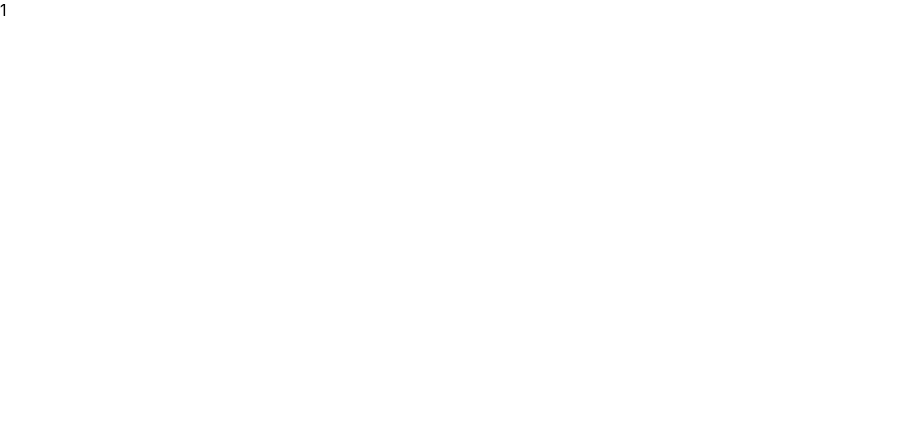
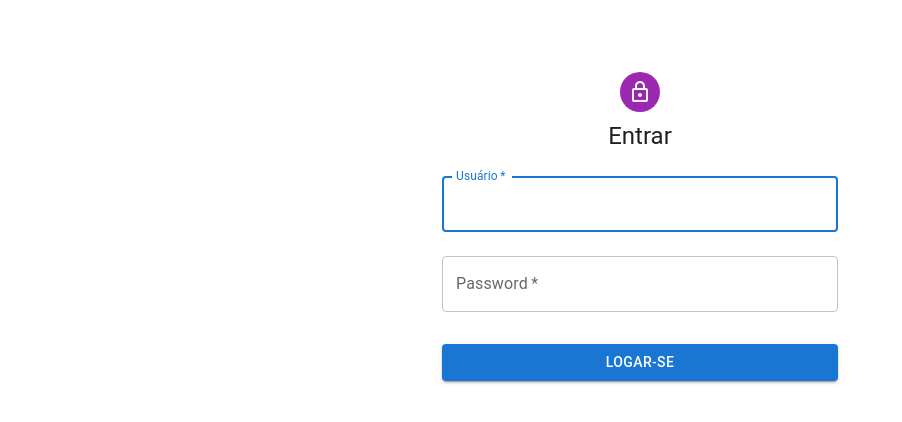
Before and after one commit to alexsandron3/economapas-front, a React (Create React App) app: page / in a window 1280 px wide. Shown: the top 422 px of the page, without its empty margins (0-902 px from the left). Built offline with nearby package versions, Linux system fonts and the light colour scheme.

Commit message:
Cria pagina de login

```diff
--- a/package.json
+++ b/package.json
@@ -3,11 +3,15 @@
   "version": "0.1.0",
   "private": true,
   "dependencies": {
+    "@emotion/react": "^11.6.0",
+    "@emotion/styled": "^11.6.0",
+    "@mui/icons-material": "^5.1.1",
     "@mui/material": "^5.1.1",
     "@testing-library/jest-dom": "^5.15.0",
     "@testing-library/react": "^11.2.7",
     "@testing-library/user-event": "^12.8.3",
     "axios": "^0.24.0",
+    "emotion": "^11.0.0",
     "fontawesome": "^5.6.3",
     "moment": "^2.29.1",
     "nanoid": "^3.1.30",
--- a/src/components/pages/Login.jsx
+++ b/src/components/pages/Login.jsx
@@ -1,12 +1,91 @@
 import React, { Component } from 'react';
+import Avatar from '@mui/material/Avatar';
+import Button from '@mui/material/Button';
+import CssBaseline from '@mui/material/CssBaseline';
+import TextField from '@mui/material/TextField';
+import Box from '@mui/material/Box';
+import LockOutlinedIcon from '@mui/icons-material/LockOutlined';
+import Typography from '@mui/material/Typography';
+import Container from '@mui/material/Container';
+import { ToastContainer, toast } from 'react-toastify';
 
 class Login extends Component {
   constructor(props) {
     super(props);
-    this.state = {};
+    this.state = {
+      username: '',
+      password: '',
+    };
   }
+
+  handleChange = ({ target }) => {
+    this.setState({
+      [target.name]: target.value,
+    });
+  };
+
   render() {
-    return 1;
+    const { username, password } = this.state;
+    return (
+      <Container component="main" maxWidth="xs">
+        <CssBaseline />
+        <Box
+          sx={{
+            marginTop: 8,
+            display: 'flex',
+            flexDirection: 'column',
+            alignItems: 'center',
+          }}
+        >
+          <Avatar sx={{ m: 1, bgcolor: 'secondary.main' }}>
+            <LockOutlinedIcon />
+          </Avatar>
+          <Typography component="h1" variant="h5">
+            Entrar
+          </Typography>
+          <Box
+            component="form"
+            // onSubmit={handleSubmit}
+            noValidate
+            sx={{ mt: 1 }}
+          >
+            <TextField
+              margin="normal"
+              required
+              fullWidth
+              id="username"
+              label="Usuário"
+              name="username"
+              onChange={this.handleChange}
+              value={username}
+              // autoComplete="username"
+              autoFocus
+            />
+            <TextField
+              margin="normal"
+              required
+              fullWidth
+              name="password"
+              label="Password"
+              type="password"
+              id="password"
+              autoComplete="current-password"
+              onChange={this.handleChange}
+              value={password}
+            />
+            <Button
+              type="submit"
+              fullWidth
+              variant="contained"
+              sx={{ mt: 3, mb: 2 }}
+            >
+              Logar-se
+            </Button>
+          </Box>
+        </Box>
+        <ToastContainer />
+      </Container>
+    );
   }
 }
 
```
Also changed, not shown: 1 other file (tests, documents, lock files or other folders).
